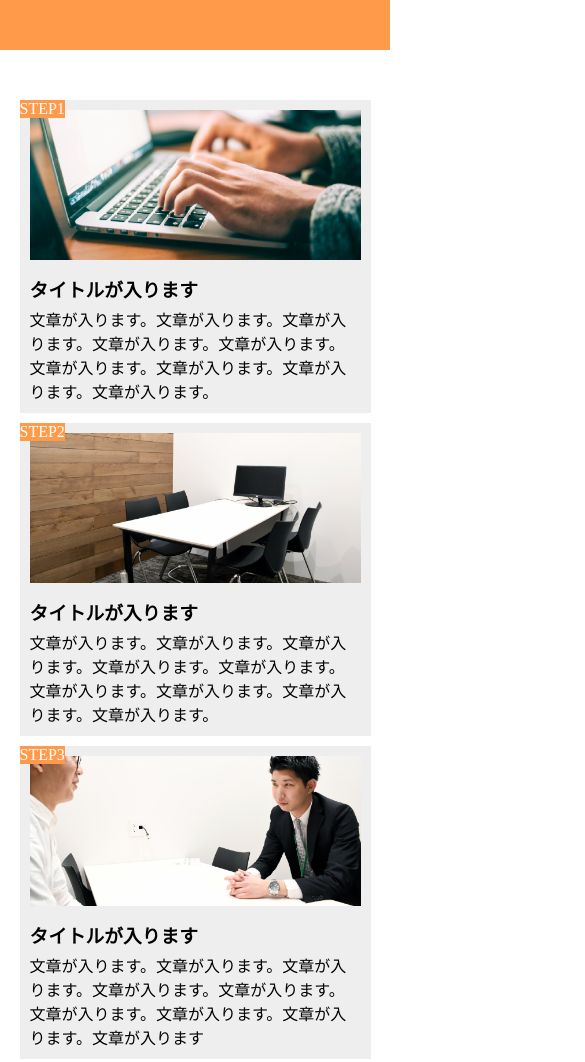
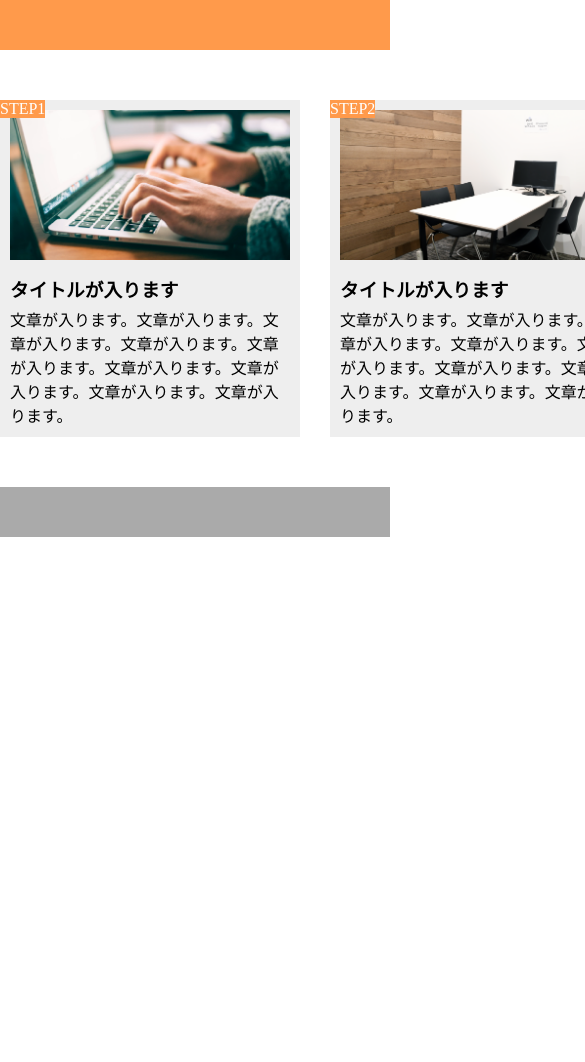
Before and after one commit to tomoyatt/chapter9, a plain HTML site: page index.html in a window 390 px wide. Shown: the top 1062 px of the page, 585 px wide, since content can reach past the window. After the commit the page ends 844 px from the top, so only its background shows below. Drawn offline with Linux system fonts and the light colour scheme.

Commit message:
[Fix] 1-9

```diff
--- a/index.html
+++ b/index.html
@@ -2,7 +2,6 @@
 <html lang="ja">
 <head>
   <meta charset="UTF-8">
-  <meta name="viewport" content="width=device-width,initial-scale=1.0">
   <link rel="stylesheet" href="style.css"/>
   <title>chapter9</title>
 </head>
--- a/style.css
+++ b/style.css
@@ -66,21 +66,3 @@ footer {
   height: 50px;
   background-color: #aaa;
 }
-
-@media screen and (max-width:768px) {
-
-  main {
-    width: 100%;
-    display: block;
-    margin: 50px auto;
-  }
-
-  .step-box {
-    width: 90%;
-    margin: 0 auto 10px;
-  }
-
-  .step-box:last-child {
-    margin: 0 auto;
-  }
-}
```
